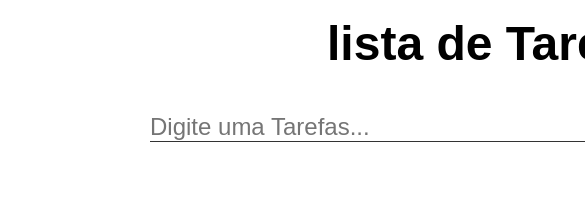
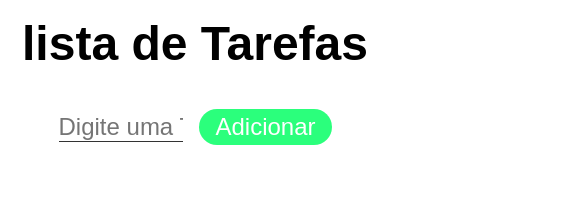
Before and after one commit to jonnathasilva/Lista-de-Tarefas, a plain HTML site: page index.html in a window 390 px wide. Shown: the top 212 px of the page, 585 px wide, since content can reach past the window. Drawn offline with Linux system fonts and the light colour scheme.

Commit message:
responsive

```diff
--- a/style.css
+++ b/style.css
@@ -11,7 +11,7 @@ body{
 }
 
 .contener{
-    width: 1000px;
+    max-width: 1000px;
     margin: auto;
     display: flex;
     align-items: center;
```
